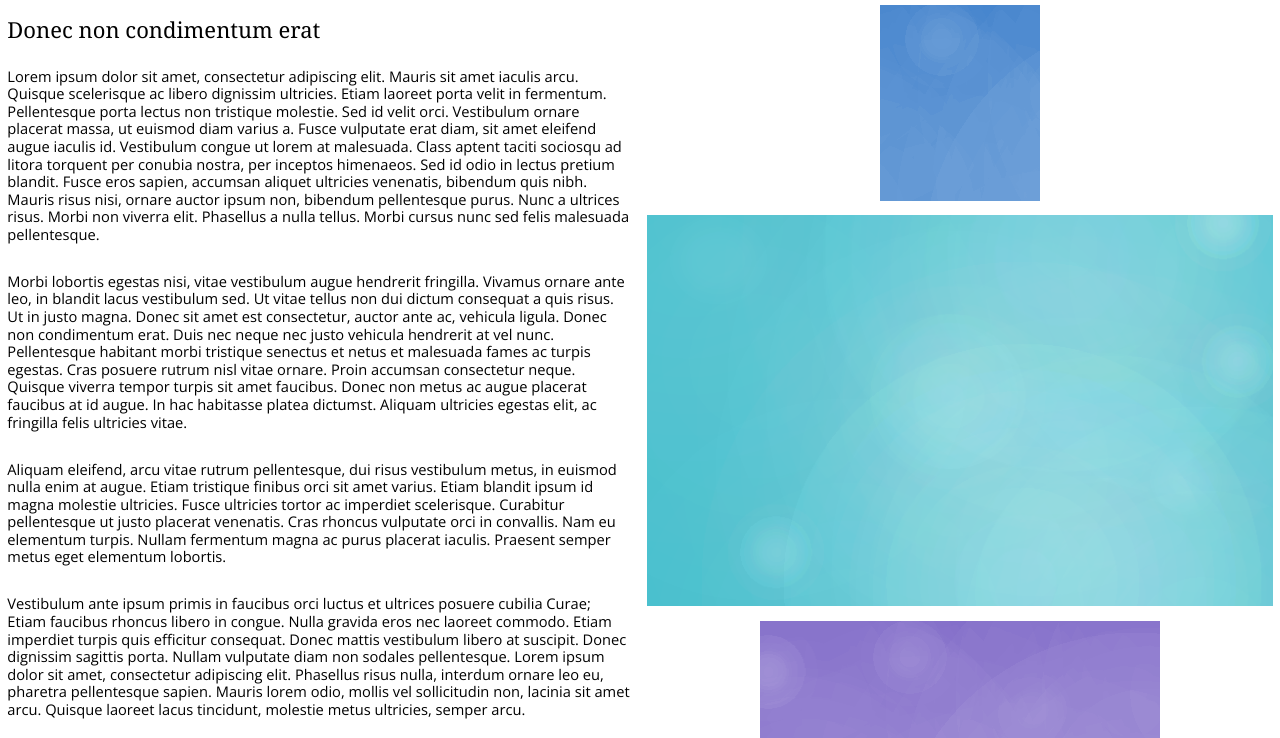
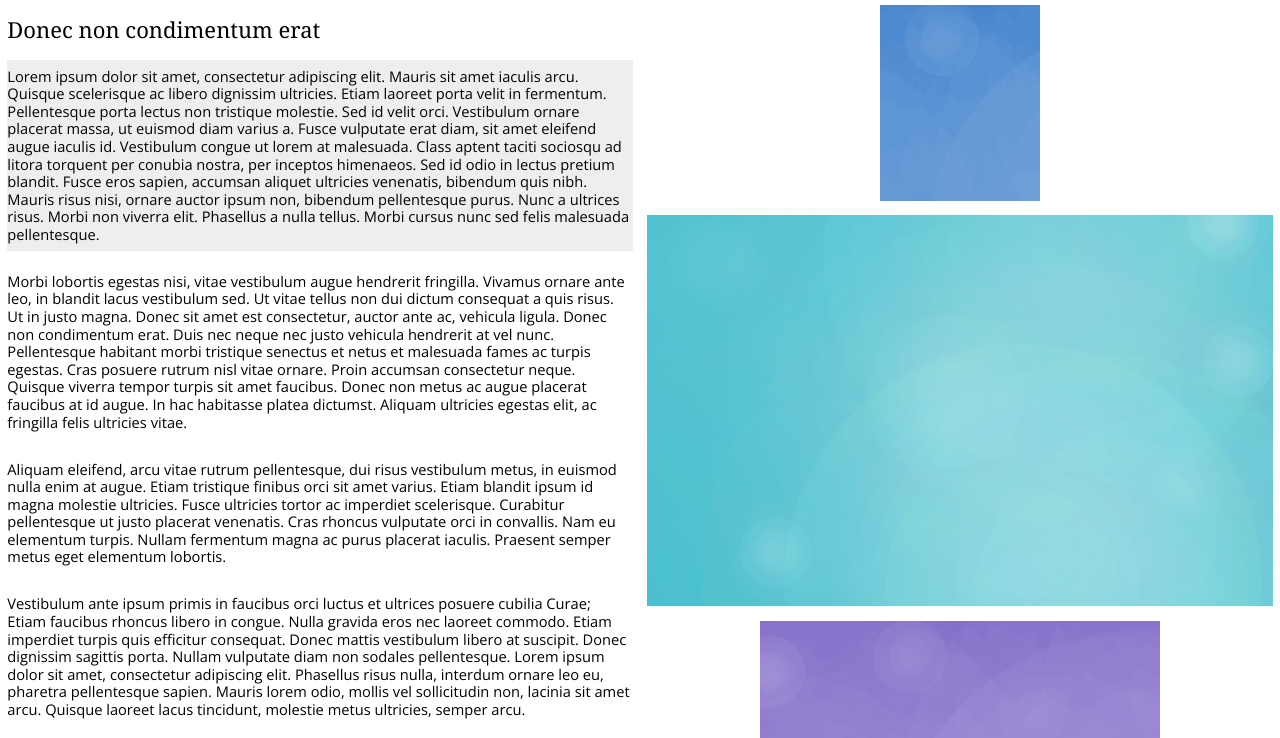
Before and after one commit to ohanhi/responsive-article-editor, a website: page index.html in a window 1280 px wide. In both pictures the pointer is over the item 320 px from the left and 207 px from the top of the page. Shown: the part 52-790 px from the top of the page. Drawn offline with nearby package versions, Linux system fonts and the light colour scheme.

Commit message:
Bring back highlight

```diff
--- a/css/main.css
+++ b/css/main.css
@@ -43,8 +43,10 @@ h1 {
   background: transparent;
   cursor: move;
   margin-bottom: 1em;
+  background: #fff
 }
 .ui-sortable-handle:hover {
+  background-color: #eee;
 }
 .ui-sortable-helper {
   background-color: #eee;
```
